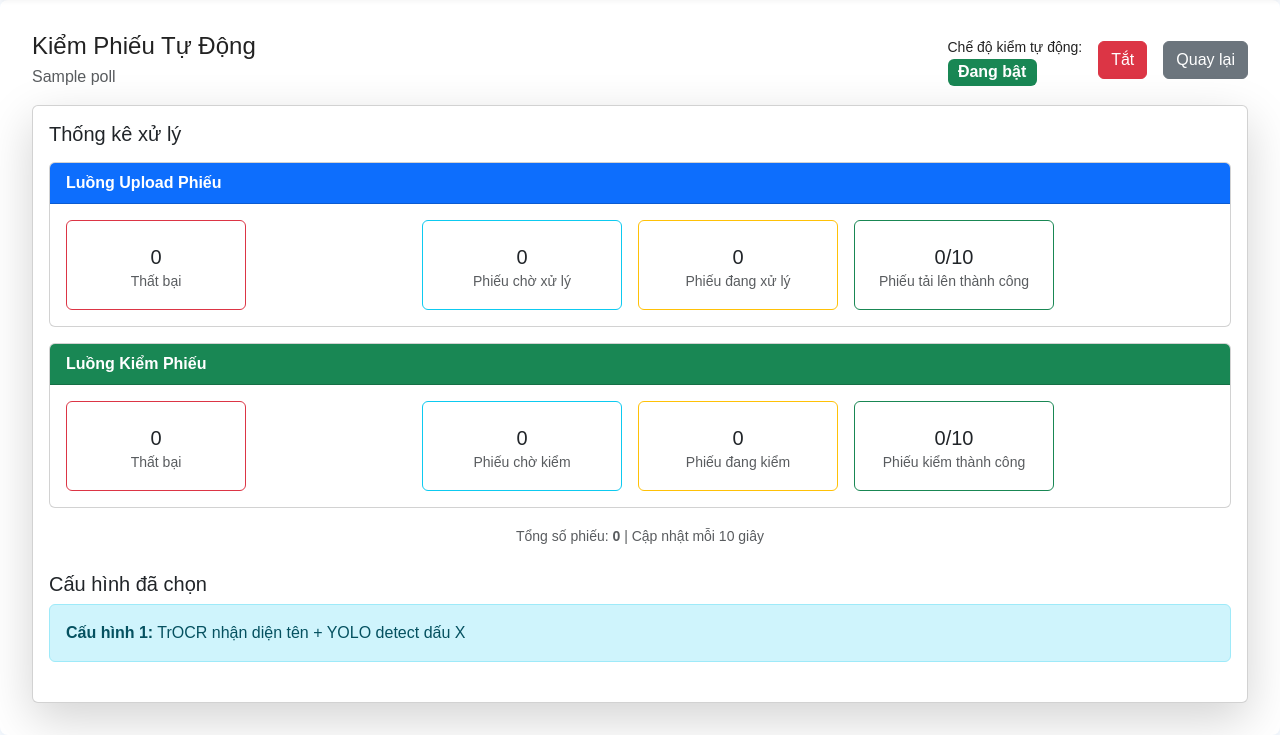
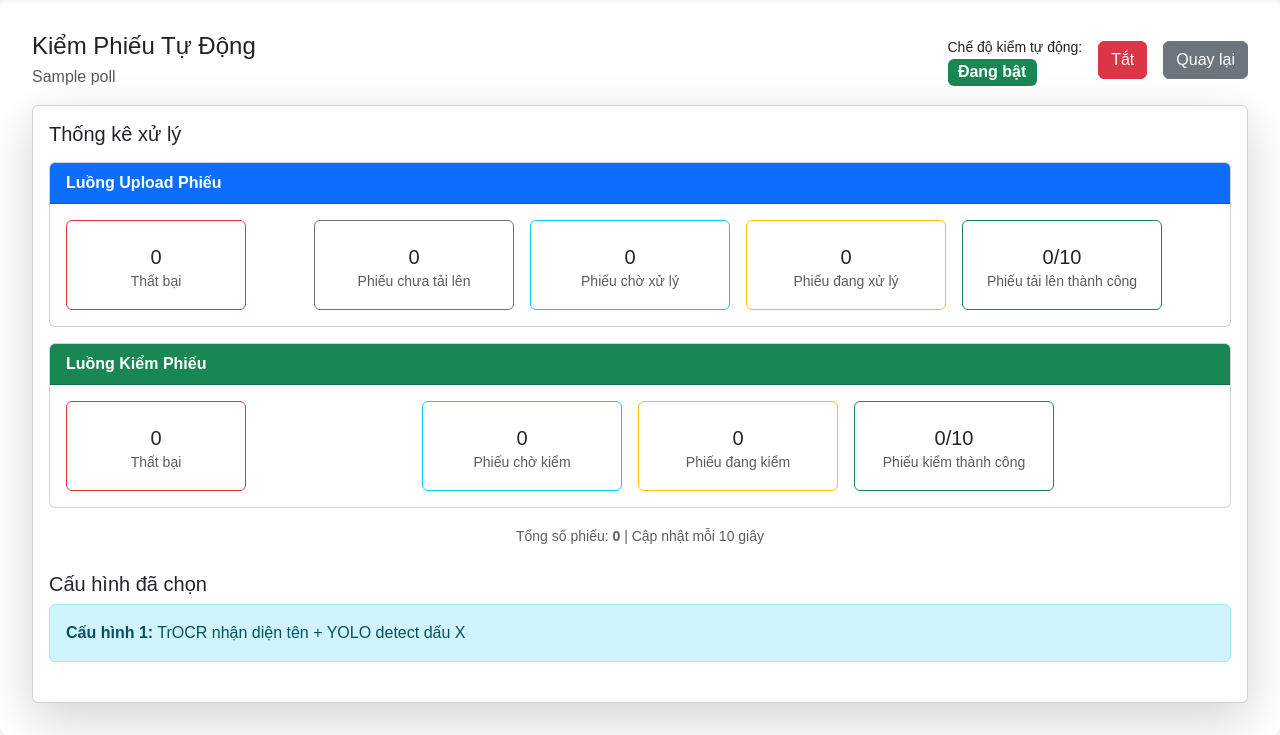
Before and after one commit to nghiaugust/ung_dung_kiem_phieu_bau, a Django app: page /counting/poll/1/auto/ in a window 1280 px wide. Shown: the part 80-815 px from the top of the page. Run offline with Django 5.2, Linux system fonts and the light colour scheme; a user stored in the database is signed in; tables that the repository leaves empty hold one stand-in row (values such as "Sample post"); data that the repository does not hold is empty; parts of the project's set-up code (start-up, migrations or seed data) failed here and were passed over.

Commit message:
sửa hiển thị trạng thái kiểm phiếu

```diff
--- a/UDKPB/kiem_phieu_bau/ballot/models.py
+++ b/UDKPB/kiem_phieu_bau/ballot/models.py
@@ -30,7 +30,6 @@ class Ballot(models.Model): # phiếu bầu
 
 	timestamp = models.DateTimeField(auto_now_add=True)  # Thời gian tạo phiếu (chỉ set khi tạo, không thay đổi sau đó)
 
-	is_uploaded = models.BooleanField(default=False)  # Đã tải lên chưa
 	is_checked = models.BooleanField(default=False)  # Đã kiểm phiếu chưa
 	is_post_checked = models.BooleanField(default=False)  # Đã hậu kiểm chưa
 	is_valid = models.BooleanField(default=True)  # Hợp lệ không
@@ -55,12 +54,13 @@ class Ballot(models.Model): # phiếu bầu
 
 	# Trạng thái xử lý asynchronous - UPLOAD PROCESS
 	PROCESSING_STATUS = (
+		('no_upload','chưa tải lên'),
 		('pending', 'Chờ xử lý'),
 		('processing', 'Đang xử lý'),
 		('completed', 'Hoàn thành'),
 		('failed', 'Lỗi'),
 	)
-	process_status = models.CharField(max_length=20, choices=PROCESSING_STATUS, default='pending')
+	process_status = models.CharField(max_length=20, choices=PROCESSING_STATUS, default='no_upload')
 	process_error = models.TextField(null=True, blank=True)  # Lưu lỗi nếu có
 
 	# Trạng thái kiểm phiếu asynchronous - COUNTING PROCESS (riêng biệt với upload)
--- a/UDKPB/kiem_phieu_bau/cleanup_poll_105.py
+++ b/UDKPB/kiem_phieu_bau/cleanup_poll_105.py
@@ -83,12 +83,12 @@ def cleanup_poll_105():
                 ballot.is_checked = False
                 ballot.is_post_checked = False
                 ballot.input_by = None
-                ballot.process_status = 'pending'
+                ballot.process_status = 'no_upload'
                 ballot.counting_status = 'pending'
                 ballot.save(update_fields=['is_checked', 'is_post_checked', 'input_by', 'process_status', 'counting_status'])
                 updated_ballots += 1
 
-            print(f"   - Đã reset {updated_ballots} ballots (is_checked=False, is_post_checked=False, input_by=null, process_status=pending, counting_status=pending)")
+            print(f"   - Đã reset {updated_ballots} ballots (is_checked=False, is_post_checked=False, input_by=null, process_status=no_upload, counting_status=pending)")
 
             preprocessed_ballots = PreprocessedBallot.objects.filter(ballot__poll_id=poll_id)
             preprocessed_count = preprocessed_ballots.count()
--- a/UDKPB/kiem_phieu_bau/counting/templates/counting/auto_counting.html
+++ b/UDKPB/kiem_phieu_bau/counting/templates/counting/auto_counting.html
@@ -112,6 +112,18 @@
 
                 <!-- Quy trình chính với mũi tên -->
                 <div class="d-flex align-items-center justify-content-center gap-2 flex-grow-1">
+                  <div class="text-center" style="flex: 1; max-width: 200px;">
+                    <div class="card border-secondary">
+                      <div class="card-body p-3">
+                        <i class="bi bi-file-earmark fs-3 text-secondary"></i>
+                        <h5 class="mt-2 mb-0" id="upload-no-upload">0</h5>
+                        <small class="text-muted">Phiếu chưa tải lên</small>
+                      </div>
+                    </div>
+                  </div>
+
+                  <i class="bi bi-arrow-right fs-2 text-muted"></i>
+
                   <div class="text-center" style="flex: 1; max-width: 200px;">
                     <div class="card border-info">
                       <div class="card-body p-3">
@@ -285,6 +297,7 @@
         document.getElementById('total-ballots-count-2').textContent = data.total_ballots_count;
 
         // Cập nhật stats UPLOAD
+        document.getElementById('upload-no-upload').textContent = data.upload.no_upload;
         document.getElementById('upload-pending').textContent = data.upload.pending;
         document.getElementById('upload-processing').textContent = data.upload.processing;
         document.getElementById('upload-success').textContent = data.upload.success;
--- a/UDKPB/kiem_phieu_bau/counting/views.py
+++ b/UDKPB/kiem_phieu_bau/counting/views.py
@@ -770,7 +770,20 @@ def get_counting_stats(request, poll_id):
 	# Đếm tổng số phiếu
 	total_ballots = Ballot.objects.filter(poll=poll).count()
 
+	# Lấy số phiếu cần kiểm (nếu không có thì lấy tổng)
+	total_ballots_count = poll.total_ballots_count or total_ballots
+
+	# Tính chênh lệch (offset)
+	offset = max(0, total_ballots - total_ballots_count)
+
 	# === LUỒNG UPLOAD ===
+	# Đếm số phiếu chưa tải lên (process_status='no_upload') - offset
+	no_upload_raw = Ballot.objects.filter(
+		poll=poll,
+		process_status='no_upload'
+	).count()
+	upload_no_upload = max(0, no_upload_raw - offset)
+
 	# Đếm số phiếu chờ upload (process_status='pending')
 	upload_pending = Ballot.objects.filter(
 		poll=poll,
@@ -823,10 +836,12 @@ def get_counting_stats(request, poll_id):
 
 	return JsonResponse({
 		'total': total_ballots,
-		'total_ballots_count': poll.total_ballots_count or total_ballots,
+		'total_ballots_count': total_ballots_count,
+		'offset': offset,
 
 		# Upload stats
 		'upload': {
+			'no_upload': upload_no_upload,
 			'pending': upload_pending,
 			'processing': upload_processing,
 			'success': upload_success,
```
Also changed, not shown: UDKPB/kiem_phieu_bau/api/views.py (+0 -7 lines), UDKPB/kiem_phieu_bau/ballot/migrations/0007_remove_ballot_is_uploaded.py (added), UDKPB/kiem_phieu_bau/ballot/migrations/0008_alter_ballot_process_status.py (added).
